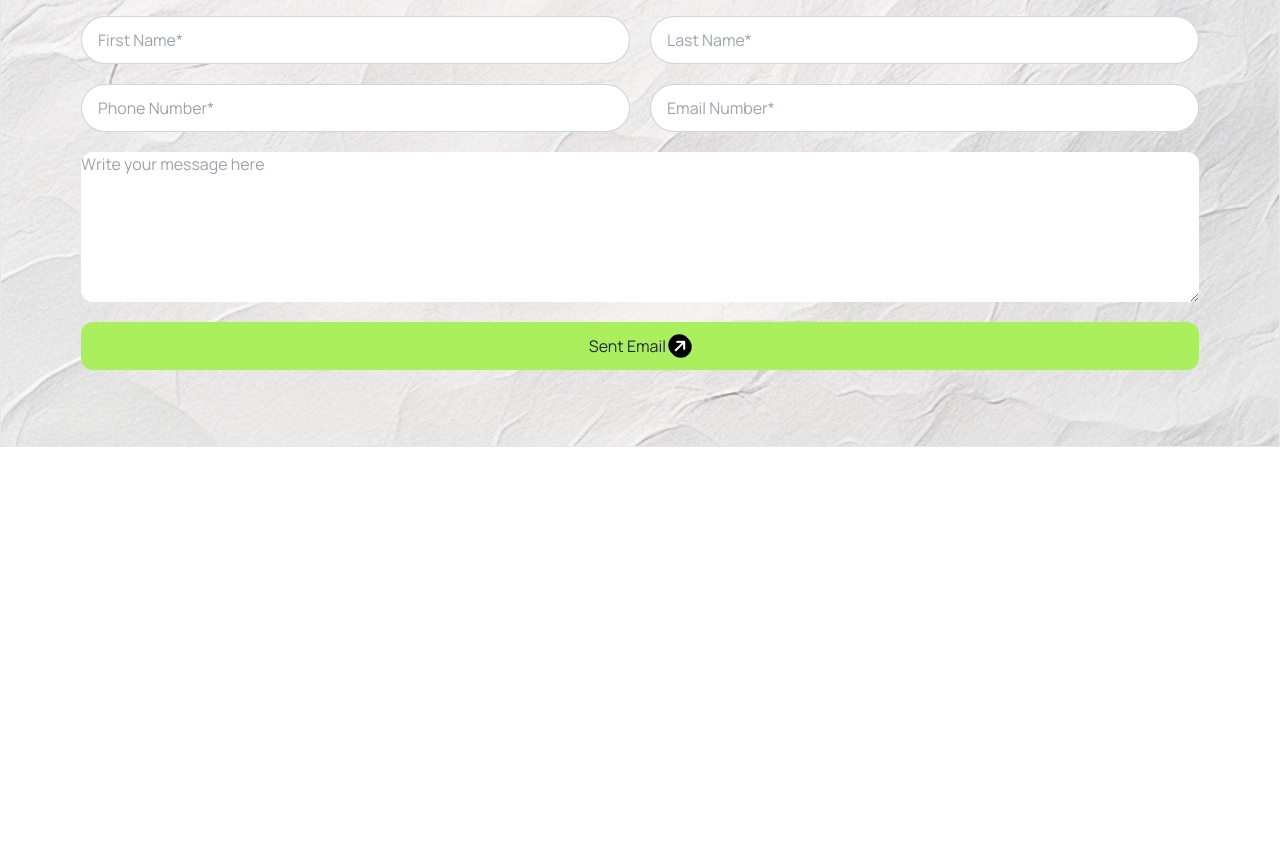
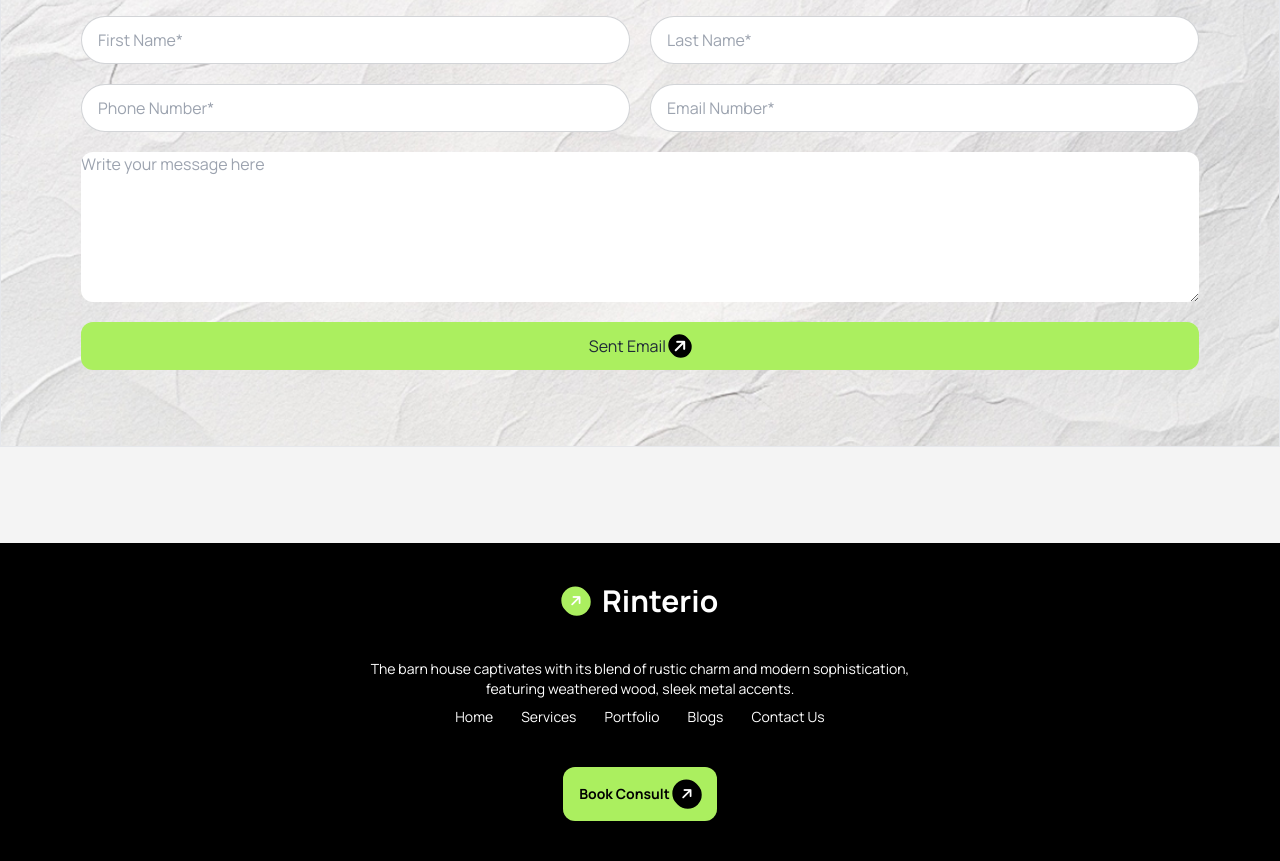
Before and after one commit to mdopi2024/batch-10-assignmen-3, a plain HTML site: page index.html in a window 1280 px wide. Shown: the part 2998-3859 px from the top of the page. Before the commit the page ends 3541 px from the top, so only its background shows below. Drawn offline with nearby package versions, Linux system fonts and the light colour scheme.

Commit message:
footer section done

```diff
--- a/index.html
+++ b/index.html
@@ -279,6 +279,31 @@
               </form>
             </div>
         </section>
+        <!-- footer section here -->
+        <footer class="footer footer-center bg-black text-white text-primary-content p-10">
+          <div class="flex  items-center gap-3 text-white">
+            <i class="fa-solid fa-arrow-right bg-[#ABEF5F] p-2 rounded-full -rotate-45"></i>
+            <h1 class="text-3xl font-bold">Rinterio</h1>
+
+          </div>
+         <div class="w-1/2 text-center">
+          <p>The barn house captivates with its blend of rustic charm and modern sophistication, featuring weathered wood, sleek metal accents.</p>
+          <ul class="grid gap-8 md:flex md:gap-7  lg:flex lg:gap-7">
+            <li><a href="">Home</a></li>
+            <li><a href="">Services</a></li>
+            <li><a href="">Portfolio</a></li>
+            <li><a href="">Blogs</a></li>
+            <li><a href="">Contact Us</a></li>
+          </ul>
+         </div>
+         <div>
+          <button class="px-24 py-4 text-center bg-[#ABEF5F] text-black font-bold md:py-3 md:px-4 lg:py-3 lg:px-4  rounded-xl  ">
+            Book Consult
+            <i class="fa-solid fa-arrow-right bg-black text-white p-2 rounded-full -rotate-45"></i>
+
+          </button>
+         </div>
+        </footer>
 
 </body>
 </html>
```
